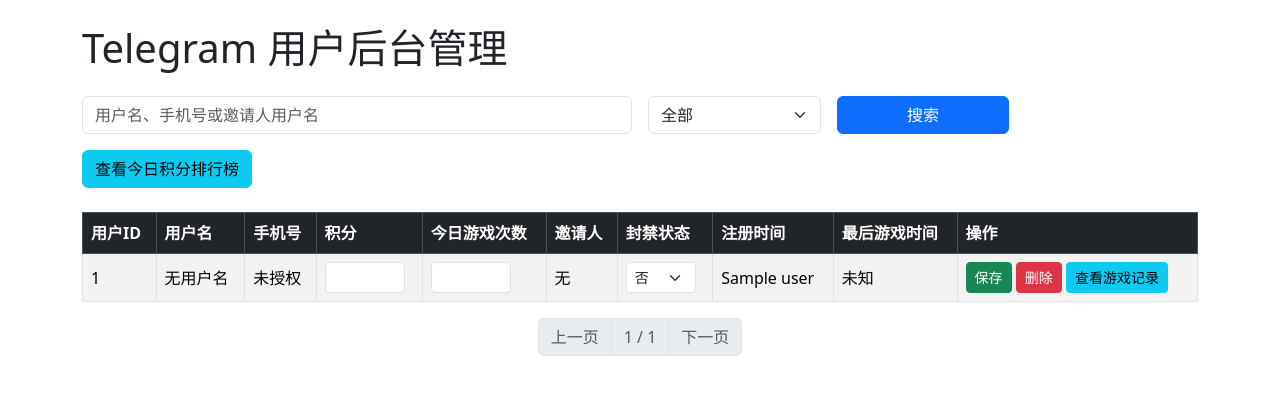
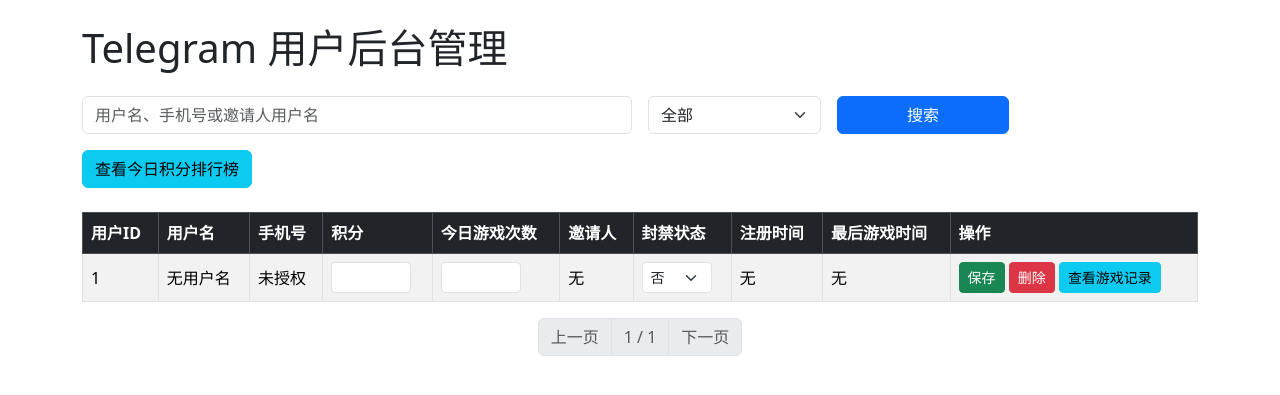
Before and after one commit to Dreamchaser-aus/telegramdashboard, a Flask app: template templates/dashboard.html in a window 1280 px wide. Shown: the top 395 px of the page. Run offline with Flask 2, Linux system fonts and the light colour scheme; the template is opened without the code that fills it: most values are stand-ins (such as "Sample title", 1, 10 or a date in 2020); parts of the project's set-up code (start-up, migrations or seed data) failed here and were passed over; some libraries are stand-ins or nearby versions.

Commit message:
Update dashboard.html

```diff
--- a/templates/dashboard.html
+++ b/templates/dashboard.html
@@ -86,8 +86,8 @@
             <option value="1" {% if user[10] %}selected{% endif %}>是</option>
           </select>
         </td>
-        <td>{{ user[7] }}</td>
-        <td>{{ user[8] or '未知' }}</td>
+        <td>{{ user[7]|format_datetime }}</td>
+        <td>{{ user[8]|format_datetime or '未知' }}</td>
         <td>
           <button class="btn btn-sm btn-success save-btn">保存</button>
           <button class="btn btn-sm btn-danger delete-btn">删除</button>
```
